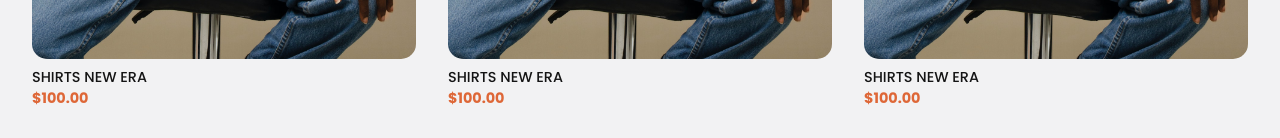
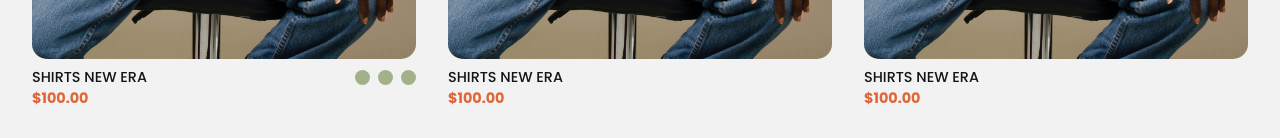
Before and after one commit to MozartOnWeb/sopa, a Next.js app: page / in a window 1280 px wide. Shown: the part 2216-2354 px from the top of the page. Built offline with nearby package versions, Linux system fonts and the light colour scheme.

Commit message:
add colors

```diff
--- a/src/sections/by_essentials/ByEssentials.tsx
+++ b/src/sections/by_essentials/ByEssentials.tsx
@@ -38,11 +38,11 @@ const ByEssentials = (props: Props) => {
           product_name="Shirts New Era"
         />
         <ProductCard
-          color_1=""
-          color_2=""
-          color_3=""
-          price=""
-          product_name=""
+          color_1="#a3b18a"
+          color_2="#588157"
+          color_3="#d5bdaf"
+          price="134.00"
+          product_name="Shirts New Era"
         />
         <ProductCard
           color_1=""
```
